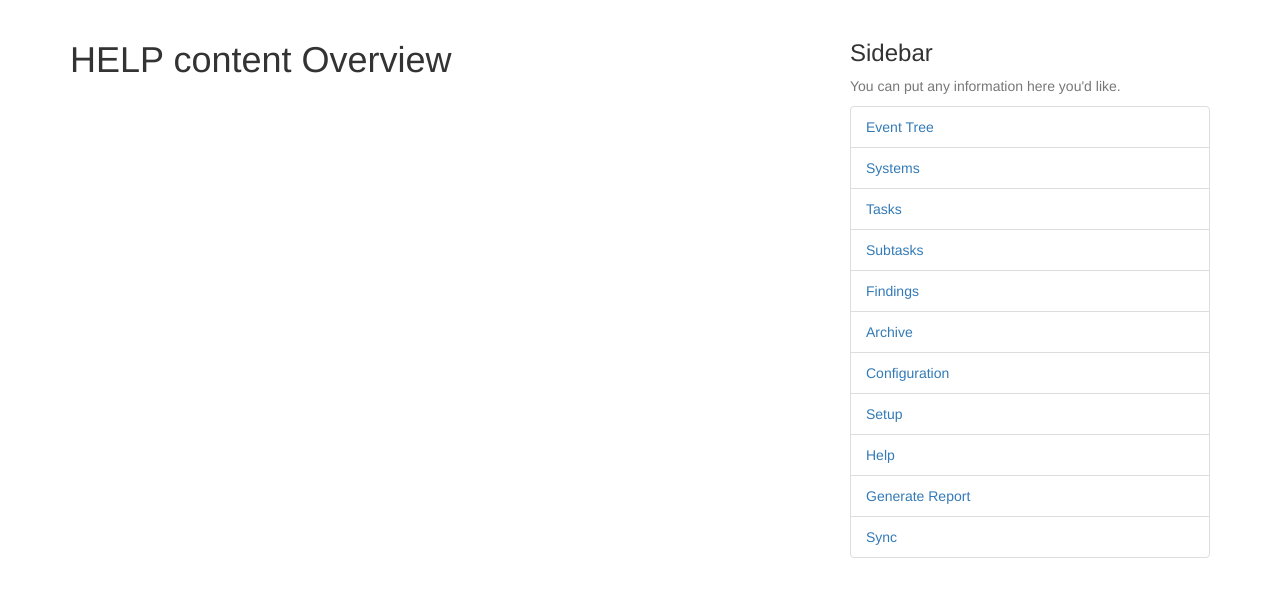
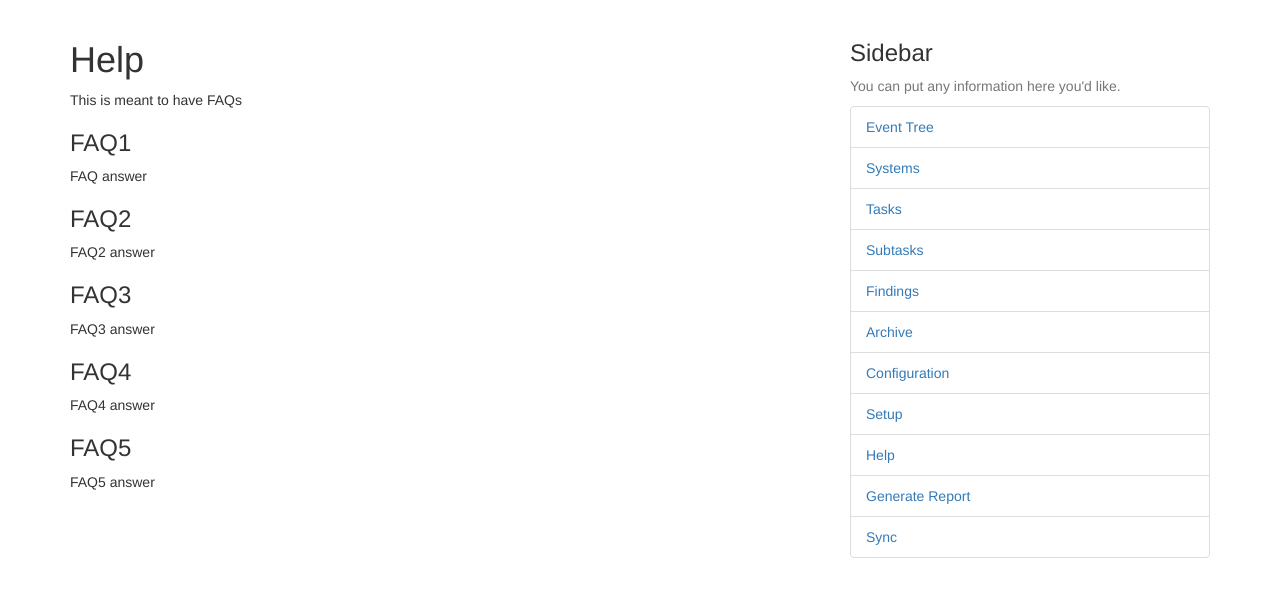
Before and after one commit to miguelmunozh/SE-project, a Flask app: page /Help in a window 1280 px wide. Shown: the part 52-649 px from the top of the page. Run offline with Flask 2, Linux system fonts and the light colour scheme; some libraries are stand-ins or nearby versions.

Commit message:
added place holder text to the help page

```diff
--- a/flaskProject/templates/Help.html
+++ b/flaskProject/templates/Help.html
@@ -3,7 +3,18 @@
 
 <!-- html code for the body of the page-->
 {% block content %}
-    <h1>HELP content Overview </h1>
+    <h1>Help</h1>
+    <p>This is meant to have FAQs</p>
+    <h3>FAQ1</h3>
+    <p>FAQ answer</p>
+    <h3>FAQ2</h3>
+    <p>FAQ2 answer</p>
+    <h3>FAQ3</h3>
+    <p>FAQ3 answer</p>
+    <h3>FAQ4</h3>
+    <p>FAQ4 answer</p>
+    <h3>FAQ5</h3>
+    <p>FAQ5 answer</p>
     <!-- content goes here -->
 
 {% endblock %}
```
